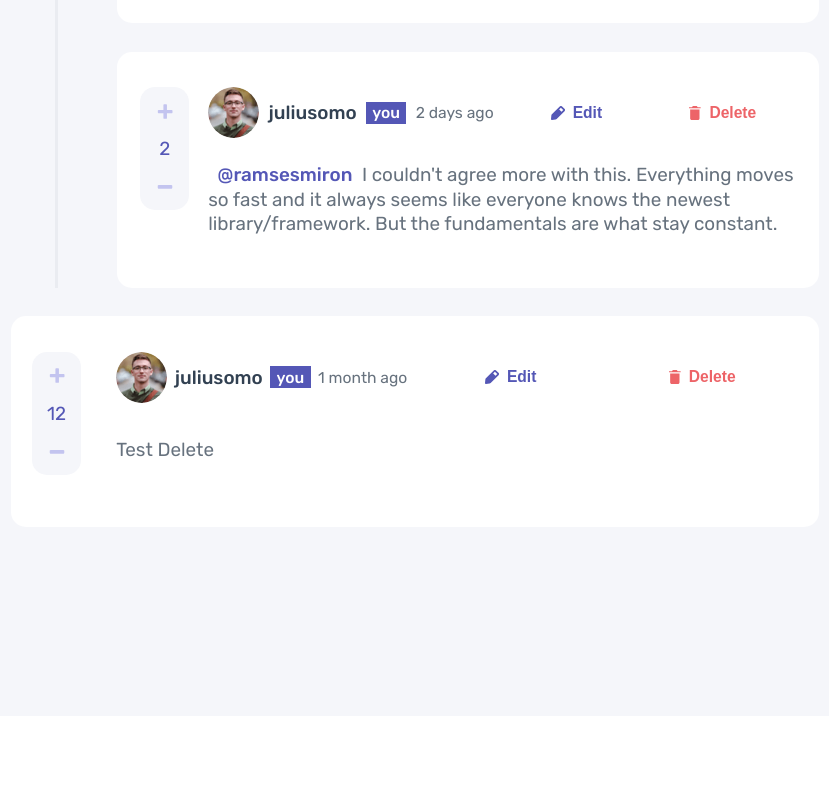
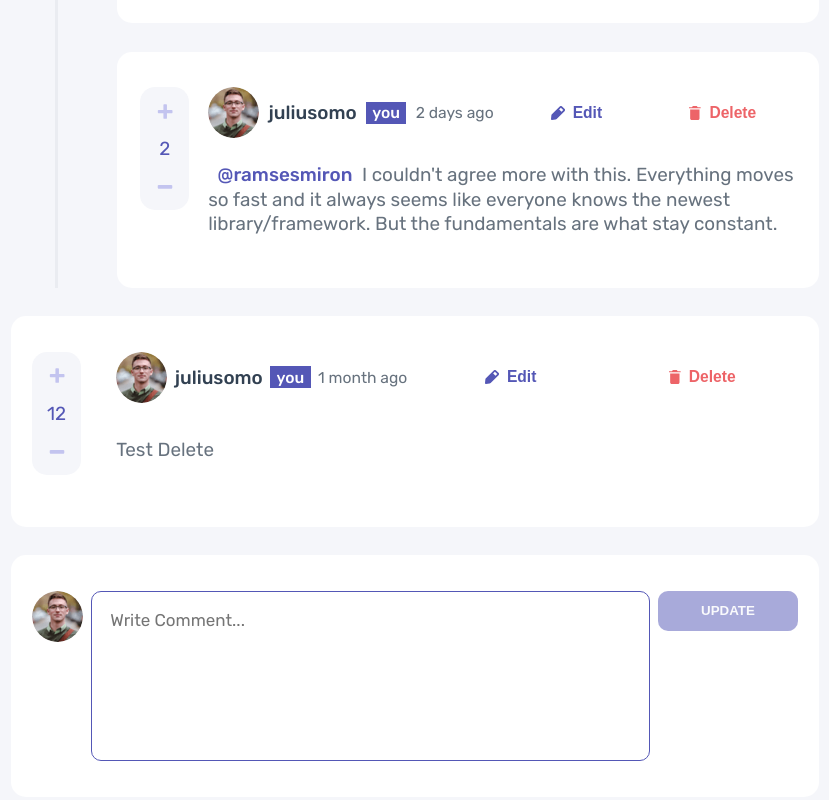
Before and after one commit to Puppychan/InteractiveComments, a React (Vite) app in the folder InteractiveComments/: page / in a window 1280 px wide. Shown: the part 1181-1981 px from the top of the page, without its empty margins (225-1054 px from the left). Before the commit the page ends 1897 px from the top, so only its background shows below. Built offline with nearby package versions, Linux system fonts and the light colour scheme.

Commit message:
done all logic add comment and add reply

```diff
--- a/InteractiveComments/src/App.jsx
+++ b/InteractiveComments/src/App.jsx
@@ -1,4 +1,4 @@
-import { useState, useContext } from 'react'
+import { useState, useEffect } from 'react'
 import GlobalStyled from './Style/GlobalStyled'
 import {CommentsContext} from "./Helpers/Contexts"
 import JsonData from "./Resources/data.json"
@@ -11,6 +11,10 @@ function App() {
   const [currentClickReplies, setCurrentClickReplies] = useState(new Set())
   const currentUser = JsonData.currentUser
 
+  useEffect(() => {
+    console.log("Yes");
+  }, [comments])
+
   return (
     <CommentsContext.Provider value={{comments, setComments, currentUser, currentClickReplies, setCurrentClickReplies}}>
       <GlobalStyled />
--- a/InteractiveComments/src/Components/Buttons/ConfirmButton.jsx
+++ b/InteractiveComments/src/Components/Buttons/ConfirmButton.jsx
@@ -11,7 +11,6 @@ const ConfirmButton = ({text, gridArea, form, disabled, onClick}) => {
       borderRadius={BUTTONS.submit.borderRadius}
       gridArea={gridArea}
       disabled={disabled}
-      type="submit"
       form={form}
       onClick={onClick}>
       {text.toUpperCase()}
--- a/InteractiveComments/src/Components/Card.jsx
+++ b/InteractiveComments/src/Components/Card.jsx
@@ -10,7 +10,7 @@ import MainInfoComment from './Comment/MainInfoComment'
 import Avatar from './Avatar/Avatar'
 import Modal from './Modal/Modal'
 
-const Card = ({ id, type, replies = [], writeCommentType = "" }) => {
+const Card = ({ id = null, type, replies = [], writeCommentType = "" }) => {
   // isUser for checking if this comment belongs to the user
   // context
   const { comments, setComments, currentUser, currentClickReplies, setCurrentClickReplies } = useContext(CommentsContext)
@@ -18,13 +18,11 @@ const Card = ({ id, type, replies = [], writeCommentType = "" }) => {
 
   const [isOpenDeleteModal, setIsOpenDeleteModal] = useState(false)
   const contentRef = useRef(null)
+
   // index of that comments
-  //...
   const index = useMemo(() => findIndexById(type == "reply" ? replies : comments, id))
-
-  // ...
-  const [comment, setComment] = useState(type == "reply" ? replies[index] : comments[index])
-  const isUser = comment.user.username.localeCompare(currentUser.username) == 0
+  const [comment, setComment] = useState(index == -1 ? null : (type == "reply" ? replies[index] : comments[index]))
+  const isUser = comment != null ? (comment.user.username.localeCompare(currentUser.username) == 0) : false
 
   //,
   const findDefaultTemplate = () => {
@@ -78,7 +76,7 @@ const Card = ({ id, type, replies = [], writeCommentType = "" }) => {
       <CardContainer type={type} template={template}>
         <SideInfoComment
           isUser={isUser}
-          handleEvent={handleEvent} type={type} index={index} writeCommentType={writeCommentType}/>
+          handleEvent={handleEvent} type={type} index={index} writeCommentType={writeCommentType} />
         <MainInfoComment
           type={type} index={index} defaultTemplate={defaultTemplate} writeCommentType={writeCommentType}
         />
--- a/InteractiveComments/src/Components/CardType.jsx
+++ b/InteractiveComments/src/Components/CardType.jsx
@@ -22,3 +22,8 @@ export const WriteReplyCard = ({comment, reply}) => {
         <Card id={reply.id} replies={comment.replies} type="reply" writeCommentType="writeReply"/>
     )
 }
+export const WriteCommentCard = () => {
+  return (
+      <Card type="read" writeCommentType="writeComment"/>
+  )
+}
--- a/InteractiveComments/src/Components/Comment/MainInfoComment.jsx
+++ b/InteractiveComments/src/Components/Comment/MainInfoComment.jsx
@@ -1,6 +1,6 @@
 import React, { useContext, useState } from 'react'
 import { CardContext, CommentsContext } from '../../Helpers/Contexts'
-import { setNewCommentsChange, createReply } from '../../Controllers/CommentController'
+import { setNewCommentsChange } from '../../Controllers/CommentController'
 
 import * as constStyle from "../../Style/ConstantStyled"
 
@@ -14,6 +14,20 @@ const MainInfoComment = ({ type, index, defaultTemplate, writeCommentType }) =>
   const { contentRef, isEdit, setTemplate, comment, setComment, setIsEdit } = useContext(CardContext)
   const [disabled, setDisabled] = useState(true)
 
+  const buttonType = writeCommentType == "" ? "updateEdit" : "updateWrite"
+
+  const findText = (type) => {
+    switch (writeCommentType) {
+      case "writeComment" :
+        return type == "defaultValue" ?  "" : "Write Comment..."
+      case "writeReply":
+        return type == "defaultValue" ? `@${comment.user.username} ` : "Write Reply..."
+      default:
+        return type == "defaultValue" ? comment.content : "Edit Comment..."
+
+    }
+  }
+
   // when click confirm button after changing
   //..
   const submit = () => {
@@ -21,31 +35,41 @@ const MainInfoComment = ({ type, index, defaultTemplate, writeCommentType }) =>
       setIsEdit(false)
       setTemplate(defaultTemplate)
       // edit comment
-      setNewCommentsChange(type, "editComment", comments, setComments, comment, index, contentRef.current.value)
+      setNewCommentsChange(type, "editComment", comments, setComments, comment, index,
+        {"content": contentRef.current.value})
     }
     else if (writeCommentType == "writeReply") {
-      if (type != "reply") {
-        const newReply = createReply(contentRef.current.value, comment.user.username)
-        const newComments = [...comments]
-        newComments[index].replies.push(newReply)
-        setCurrentClickReplies(prev => new Set([...prev].filter(x => x !== comment.id)))
-        setComments(newComments)
-
-      }
+      setNewCommentsChange(type, "createReply", comments, setComments, comment, index,
+        {"setCurrentClickReplies": setCurrentClickReplies, "content": contentRef.current.value})
     }
-    else {
-      console.log("nooo");
+    else if (writeCommentType == "writeComment") {
+      setNewCommentsChange("general", "createComment", comments, setComments, comment, index,
+        {"content": contentRef.current.value})
+        // reset
+        contentRef.current.value = ""
+        setDisabled(true)
     }
 
   }
   // check when user presses key onto Textarea
-  const onInputText = () => {
+  const onInputText = (event) => {
   //   if (contentRef.current.value == contentRef.current.defaultValue) {
   //     setDisabled(true)
   //   }
   //   else {
   //     setDisabled(false)
   //   }
+      // enter -> submit
+      if (event.key == 'Enter' && !event.shiftKey) {
+        submit()
+      }
+
+      if (contentRef.current.value.trim() == "") {
+        setDisabled(true)
+      }
+      else {
+        setDisabled(false)
+      }
   }
 
   return (
@@ -61,9 +85,14 @@ const MainInfoComment = ({ type, index, defaultTemplate, writeCommentType }) =>
 
           <TextArea ref={contentRef}
             gridArea="content"
-            onChange={onInputText} defaultValue={writeCommentType != "" ? `@${comment.user.username} ` : comment.content} style={constStyle.TEXTAREA} />
+            onKeyUp={onInputText}
+            defaultValue={findText("defaultValue")} placeholder={findText("placeholder")}
+            style={constStyle.TEXTAREA} />
           {/* <ConfirmButton text="update" gridArea="btn" form="form-card"  /> */}
-          <ConfirmButton text="update" gridArea="btn" form="form-card" onClick={submit} />
+          <ConfirmButton
+            disabled={disabled}
+            text="update" gridArea="btn" form="form-card"
+            onClick={submit} />
         </>
       )}
     </>
--- a/InteractiveComments/src/Components/Comments.jsx
+++ b/InteractiveComments/src/Components/Comments.jsx
@@ -3,7 +3,7 @@ import { checkRepliesNotEmpty } from '../Controllers/CommentController'
 import { CommentsContext } from '../Helpers/Contexts'
 
 import Replies from './Replies'
-import { ReadCommentCard, WriteReplyCommentCard } from './CardType'
+import { ReadCommentCard, WriteReplyCommentCard, WriteCommentCard } from './CardType'
 import { CommentContainer } from './Containers/CommentContainer.style'
 
 const Comments = () => {
@@ -21,7 +21,8 @@ const Comments = () => {
         )
       })}
 
-
+      {/* write comment */}
+      <WriteCommentCard />
     </CommentContainer>
   )
 }
--- a/InteractiveComments/src/Components/Containers/CardContainer.style.jsx
+++ b/InteractiveComments/src/Components/Containers/CardContainer.style.jsx
@@ -32,7 +32,8 @@ export const CardContainer = styled.div`
     ${props => props.template == "updateComment" && `
         grid-template: ${CARD.updateComment.gridTemplate.desktop};
     `}
-    ${props => props.template == "writeReply" && `
+    ${props => (props.template == "writeReply" || props.template == "writeComment") && `
+        align-items: flex-start;
         grid-template: ${CARD.writeReply.gridTemplate.desktop};
     `}
 
--- a/InteractiveComments/src/Controllers/CommentController.js
+++ b/InteractiveComments/src/Controllers/CommentController.js
@@ -17,8 +17,10 @@ export function findParentIndexByReplyId(comments, id) {
 
     })
 }
-export function setNewCommentsChange(type, action, comments, setComments, comment, index, updateValue=null) {
-    if (type != "reply") {
+
+
+export function setNewCommentsChange(type="general", action, comments, setComments, comment, index, additionalInfo=null) {
+    if (type == "read") {
         const newComments = [...comments]
         switch (action) {
             case "decreaseVote":
@@ -31,14 +33,17 @@ export function setNewCommentsChange(type, action, comments, setComments, commen
                 setComments(comments.filter(comment => comment !== comments[index]))
                 break
             case "editComment":
-                newComments[index].content = updateValue
+                newComments[index].content = additionalInfo["content"]
                 break
-
-
+            case "createReply":
+                const newReply = createReply(additionalInfo["content"], comment.user.username)
+                newComments[index].replies.push(newReply)
+                additionalInfo["setCurrentClickReplies"](prev => new Set([...prev].filter(x => x !== comment.id)))
+                break
         }
         setComments(newComments)
     }
-    else {
+    else if (type == "reply") {
         const newComments = [...comments]
         // that's why declare comment
         const parentCommentIndex = findParentIndexByReplyId(comments, comment.id)
@@ -56,8 +61,24 @@ export function setNewCommentsChange(type, action, comments, setComments, commen
             case "editComment":
                 newComments[parentCommentIndex].replies[index].content = updateValue
                 break
+            case "createReply":
+                const newReply = createReply(additionalInfo["content"], comment.user.username)
+                newComments[parentCommentIndex].replies.push(newReply)
+                additionalInfo["setCurrentClickReplies"](prev => new Set([...prev].filter(x => x !== comment.id)))
+                break
+        }
+        setComments(newComments)
+    }
+    else {
+        const newComments = [...comments]
+        switch (action) {
 
-
+            case "createComment":
+                const newComment = createComment(additionalInfo["content"])
+                newComments.push(newComment)
+                break
+            default:
+                console.log("wrong action inside comment controller")
         }
         setComments(newComments)
     }
@@ -83,3 +104,20 @@ export function createReply(content, replyingTo) {
     }
 
 }
+export function createComment(content) {
+    return {
+        "id": uuid(),
+        "content": content,
+        "createdAt": moment().startOf('second').fromNow(),
+        "score": 0,
+        "user": {
+          "image": {
+            "png": "./images/avatars/image-juliusomo.png",
+            "webp": "./images/avatars/image-juliusomo.webp"
+          },
+          "username": "juliusomo"
+        },
+        replies: []
+    }
+
+}
--- a/InteractiveComments/src/Style/ConstantStyled.js
+++ b/InteractiveComments/src/Style/ConstantStyled.js
@@ -113,7 +113,7 @@ export const BUTTONS = {
         weight: BOLD_FONT,
         size: {
             width: {
-                desktop: "50%"
+                desktop: "100%"
             },
             height: {
                 desktop: "3em"
@@ -190,7 +190,7 @@ export const CARD = {
             desktop:
             `"avatar content btn" 1fr
             ". content ." 1fr /
-            auto 1fr auto
+            auto 1fr 0.25fr
             `
         }
     },
```
